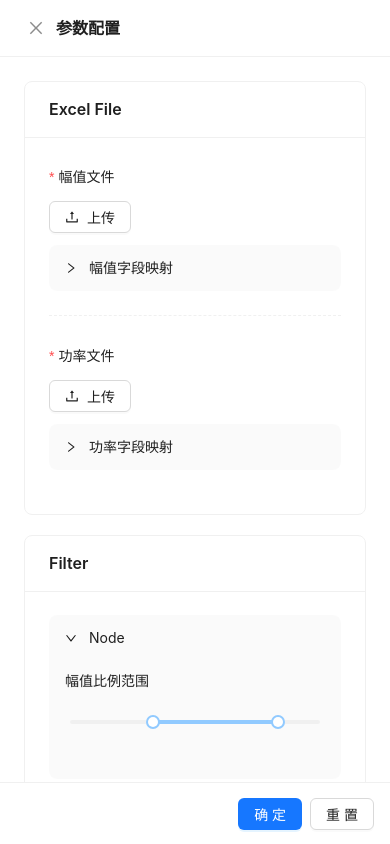
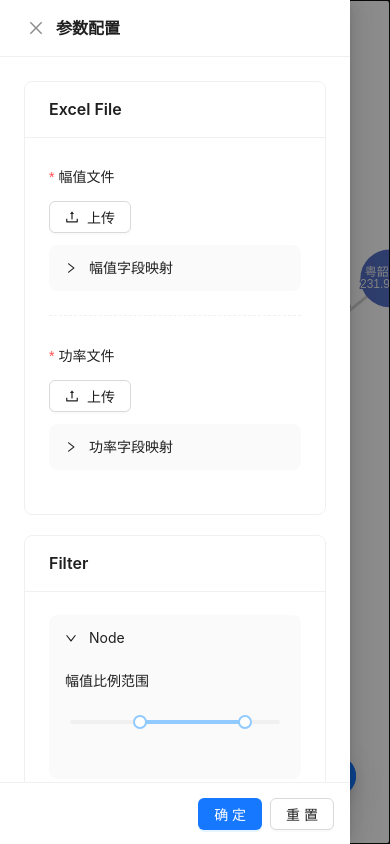
Before and after one commit to Voyzz/Grid-generate-graph-app, a React (Create React App) app: page / in a window 390 px wide. Built offline with nearby package versions, Linux system fonts and the light colour scheme.

Commit message:
feat: mobile adapt

```diff
--- a/src/components/Buttons/index.tsx
+++ b/src/components/Buttons/index.tsx
@@ -1,4 +1,5 @@
 import React from 'react';
+import { isMobile } from '../../utils/common';
 import { SettingOutlined, PictureOutlined, ReloadOutlined, SearchOutlined, UnorderedListOutlined } from '@ant-design/icons';
 import { FloatButton, Modal, Input, Form } from 'antd';
 
@@ -60,12 +61,12 @@ const Buttons = React.memo((props: ChartProps) => {
 
   return (
     <>
-      <FloatButton.Group shape="circle" style={{ right: 154 }} trigger="hover" icon={<UnorderedListOutlined />}>
+      <FloatButton.Group shape="circle" style={{ right: isMobile ? 94 : 154 }} trigger="hover" icon={<UnorderedListOutlined />}>
         <FloatButton icon={<SearchOutlined />} onClick={findNode} />
         <FloatButton icon={<ReloadOutlined />} onClick={reload} />
         <FloatButton icon={<PictureOutlined />} onClick={downloadPic} />
       </FloatButton.Group>
-      <FloatButton.Group shape="circle" style={{ right: 94 }}>
+      <FloatButton.Group shape="circle" style={{ right: isMobile ? 34 : 94 }}>
         <FloatButton type="primary" icon={<SettingOutlined />} onClick={props.openDrawer} />
       </FloatButton.Group>
     </>
--- a/src/components/FormEditor/index.tsx
+++ b/src/components/FormEditor/index.tsx
@@ -1,4 +1,5 @@
 import React, { useEffect, useState } from 'react';
+import { isMobile } from '../../utils/common';
 import { Form, Button, Drawer, Space, Input, Collapse, Divider, Card, Slider } from 'antd';
 import ExcelUploader from '../../utils/ExcelUploader';
 import defaultValue from '../../data/form_default';
@@ -210,7 +211,7 @@ const FormEditor = React.memo((props: FormEditorProps) => {
 
   return (
     <Drawer
-      width={600}
+      width={isMobile ? 'calc(100vw - 40px)' : 600}
       title="参数配置"
       placement="left"
       onClose={() => { props.closeDrawer() }}
--- /dev/null
+++ b/src/utils/common.ts
@@ -0,0 +1 @@
+export const isMobile: boolean = window.innerWidth < 500;
```
Also changed, not shown: 8 other files (tests, documents, lock files or other folders).
